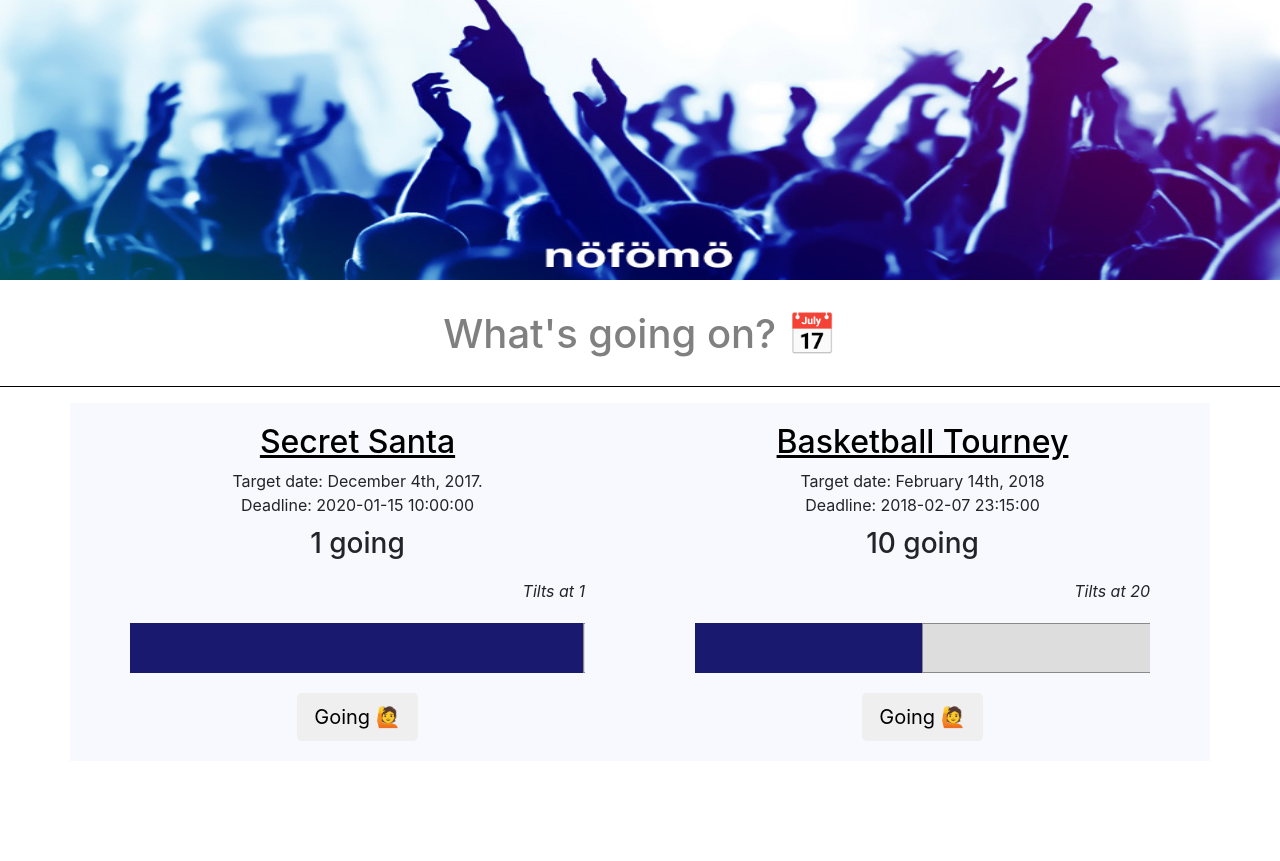
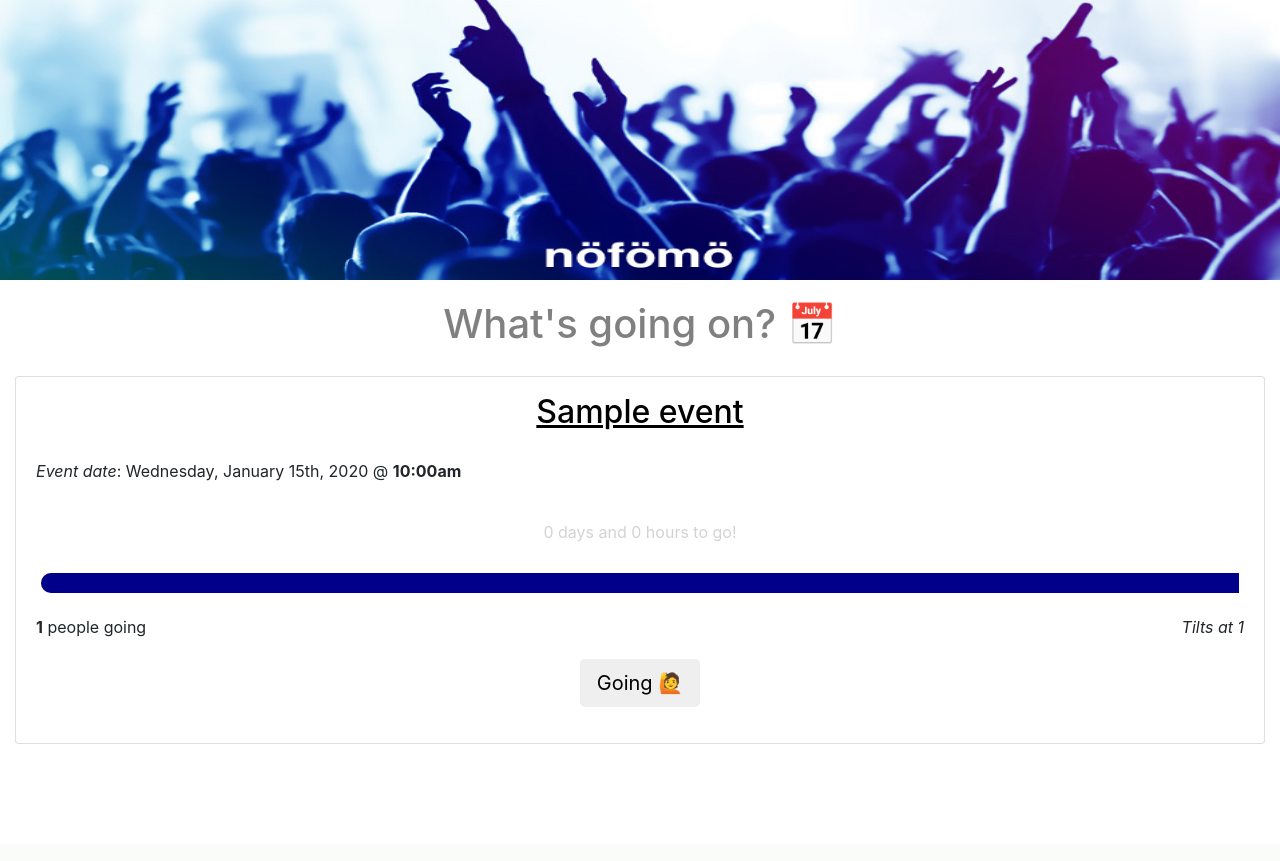
Before and after one commit to mindyart/sassafrass, a PHP site: page /events.php in a window 1280 px wide. After the commit the page ends 744 px from the top, so only its background shows below. Run offline with PHP 8.4, Linux system fonts and the light colour scheme; tables that the repository leaves empty hold one stand-in row (values such as "Sample post"); data that the repository does not hold is empty; some libraries are stand-ins or nearby versions.

Commit message:
progress twrds functionality

```diff
--- a/createTableStatements.sql
+++ b/createTableStatements.sql
@@ -7,9 +7,12 @@ CREATE TABLE Users (
 
 CREATE TABLE Events (
 	EventID INT NOT NULL AUTO_INCREMENT,
+    Title varchar(100),
 	Threshold INT NOT NULL,
 	Going INT,
+    eventDate DATETIME,
 	Deadline DATETIME,
+    description varchar(300),
 	PRIMARY KEY (EventID)
 );
 
--- a/events.php
+++ b/events.php
@@ -2,110 +2,103 @@
 <html lang="en">
   <head>
     <link rel="stylesheet" href="https://maxcdn.bootstrapcdn.com/bootstrap/4.0.0-beta.2/css/bootstrap.min.css" integrity="sha384-PsH8R72JQ3SOdhVi3uxftmaW6Vc51MKb0q5P2rRUpPvrszuE4W1povHYgTpBfshb" crossorigin="anonymous">
-    <link rel="stylesheet" href="stylesheets/styles.css">
+    <link rel="stylesheet" href="stylesheets/styles.css?v=<?=time();?>">
     <img src = "assets/logo.jpg" width = 100% height = 40%/>
-
     <script src="https://ajax.googleapis.com/ajax/libs/jquery/3.2.1/jquery.min.js"></script>
-
+    <script src=" http://ajax.googleapis.com/ajax/libs/jqueryui/1.7.2/jquery-ui.min.js"></script>
     <script>
-    // Get items from local storage for placing in the DB
+    // Get items from local storage for placing in the DB -- figure out how to php <-> js
       var email = localStorage.getItem("Email");
       var id_token = localStorage.getItem("id_token");
     </script>
+  </head>
 
-  </head>
   <body>
     <h1>What's going on? 📅</h1>
-    <p class="desc"></p>
-    <div class="container" padding = "">
-      <div class="row">
-        <div class="col">
-          <h2><a id="title" href="https://emojikeyboard.org/">Secret Santa</a></h2>
-
+    <div class="container-fluid">
+      <div class="card-deck">
             <?php
             include "dbconnection.php";
 
             $con = getdb();
-            $sql = "SELECT e.Deadline
-                , e.Going
-                ,e.Threshold
-                FROM Events e
-                WHERE e.EventID = 1;";
-
+            $sql = "SELECT e.EventID, e.Title, e.eventDate, e.Deadline, e.Going, e.Threshold FROM Events e order by 3 asc;";
             $result = mysqli_query($con, $sql);
 
             if (mysqli_num_rows($result) > 0) {
 
                while($row = mysqli_fetch_assoc($result)) {
+                 $eventID = $row['EventID'];
                  $going = $row['Going'];
                  $threshold = $row['Threshold'];
-                 $percentage = ($going / $threshold * 100);
-                 echo 'Target date: December 4th, 2017. <br>
-                 Deadline: ' . $row['Deadline'] .
-                 '<h3>' . $going . ' going </h3>
-                 <p class="tiltRight">Tilts at ' . $threshold . '</p>';
+                 $percentage = (($going / $threshold) * 100);
+                 $eventDate = date_create($row['eventDate']);
+                 $deadline = date_create($row['Deadline']);
+                 $interval = date_diff($deadline, $eventDate);
+
+                 echo '
+                  <div class="card">
+                    <div class="cardheader">
+                      <h2><a id="title" href="https://emojikeyboard.org/"> ' . $row['Title'] . ' </a></h2>
+                    </div>
+
+                    <div class="card-body info">
+                      <i>Event date</i>: ' . date_format($eventDate, 'l\, F jS\, Y \@ <b>g:ia</b>') . '<br><br>
+
+                      <p class="alert">' . $interval->format('%a days and %h hours to go!') . '<p>
+
+                      <div class="wrap">
+                        <div class="barz-percentage" data-percentage="' . $percentage . '"></div>
+                        <div class="barz-container">
+                          <div class="barz"></div>
+                        </div>
+                      </div>
+
+                      <span class="tiltLeft"><b>' . $going . '</b> people going </span>
+                      <span class="tiltRight">Tilts at ' . $threshold . '</span>
+
+                      <div class="buttonz">
+                        <form action= "attend.php" method= "post">
+                          <input type="hidden" name="eventID" value="' . $eventID . '"/>
+                          <input type="hidden" name="eventID" value="' . $eventID . '"/>
+                        <button type="button" class="btn btn-lg">Going 🙋</button>
+                      </div>
+                    </div>
+                  </div>
+                 ';
                }
             }
             else
             {
                echo "you have no records";
             }
-
-            echo '<div id="1a" class="progress-wrap-sv progress-sv" data-progress-percent=' . $percentage . '>
-                    <div id="1" class="progress-bar-sv progress-sv"></div>
-                  </div>'
             ?>
-
-		        <button type="button" class="btn btn-default btn-lg">Going 🙋</button>
-          </div>
-          <!-- hardcoded example -->
-          <div class="col">
-            <h2><a id="title" href="http://www.color-hex.com/color-names.html">Basketball Tourney</a></h2>
-            Target date: February 14th, 2018 <br>
-            Deadline: 2018-02-07 23:15:00
-            <h3> 10 going </h3>
-            <p class="tiltRight">Tilts at 20</p>
-            <div id="2a" class="progress-wrap-sv progress-sv" data-progress-percent="50">
-              <div id="2" class="progress-bar-sv progress-sv"></div>
-            </div>
-            <button type="button" class="btn btn-default btn-lg">Going 🙋</button>
           </div>
         </div>
-      </div>
 
+<!-- progress bar script -->
       <script>
-      // on page load...
-  moveProgressBar();
-  // on browser resize...
-  $(window).resize(function() {
-      moveProgressBar();
-  });
-
-  // SIGNATURE PROGRESS
-  function moveProgressBar() {
-    console.log("moveProgressBar");
-      var getPercent1 = ($('#1a').data('progress-percent') / 100);
-      var getProgressWrapWidth1 = $('#1').width();
-      var progressTotal1 = getPercent1 * getProgressWrapWidth1;
-      var animationLength = 2500;
-
-      // on page load, animate percentage bar to data percentage length
-      // .stop() used to prevent animation queueing
-      $('#1').stop().animate({
-          left: progressTotal1
-      }, animationLength);
-
-      var getPercent2 = ($('#2a').data('progress-percent') / 100);
-      var getProgressWrapWidth2 = $('#2').width();
-      var progressTotal2 = getPercent2 * getProgressWrapWidth2;
-      var animationLength = 2500;
-
-      // on page load, animate percentage bar to data percentage length
-      // .stop() used to prevent animation queueing
-      $('#2').stop().animate({
-          left: progressTotal2
-      }, animationLength);
-  }
+      $('.barz-percentage[data-percentage]').each(function () {
+        var progress = $(this);
+        var percentage = Math.ceil($(this).attr('data-percentage'));
+        $({countNum: 0}).animate({countNum: percentage}, {
+          duration: 2000,
+          easing:'linear',
+          step: function() {
+            // What todo on every count
+          var pct = '';
+          if(percentage == 0){
+            pct = Math.floor(this.countNum) + '%';
+          }
+          if(percentage > 100){
+            pct = 100 + '%';
+          }
+          else{
+            pct = Math.floor(this.countNum+1) + '%';
+          }
+          progress.siblings().children().css('width',pct);
+          }
+        });
+      });
       </script>
     </body>
   </html>
--- a/stylesheets/styles.css
+++ b/stylesheets/styles.css
@@ -9,45 +9,35 @@ body {
   padding: 20px 20px;
 }
 
-.progress-sv {
-  width: 100%;
-  height: 50px;
-}
-.progress-wrap-sv {
-  background: #191970;
-  margin: 20px 0;
-  overflow: hidden;
-  position: relative;
-
-}
-.progress-bar-sv {
-  background: #ddd;
-  left: 0;
-  position: absolute;
-  top: 0;
-  border: 1px solid #8b8989;
+ul {
+  column-count: 2;
+  column-gap: 0px;
 }
 
 h1 {
   color: gray;
-  padding: 30px 10px 0px;
+  padding: 20px 0px;
   text-align: center;
 }
 
-h3 {
-  padding: 10px 0px;
+h2 {
+  padding-top: 0.5em;
+  text-align: center;
 }
 
-p.tiltRight {
-  text-align: right;
-  font-style: italic;
+p.alert {
+  text-align: center;
+  color:lightgray;
 }
 
-p.desc {
-  text-align: center;
+span.tiltLeft {
+  text-align: left;
+  font-style: bold;
+}
+
+span.tiltRight {
+  float:  right;
   font-style: italic;
-  padding-bottom: 20px;
-  border-bottom: 1px solid black;
 }
 
 #title {
@@ -55,14 +45,45 @@ p.desc {
   text-decoration: underline;
 }
 
-.col {
-  text-align: center;
-  margin: 0px 40px;
-  border: 1px;
-}
-
 .btn.btn-default:focus,
 .btn.btn-default:active,
 .btn.btn-default:hover {
   background-color: lightgray;
 }
+
+.buttonz {
+  margin-top: 20px;
+  text-align: center;
+}
+
+.wrap {
+  /* height: 50px; */
+  -webkit-border-radius: 4px;
+  -moz-border-radius: 4px;
+  border-radius: 4px;
+  padding: 0px 5px 10px 5px;
+}
+
+.barz-container {
+  -webkit-border-radius: 10px;
+  -moz-border-radius: 10px;
+  border-radius: 10px;
+  height: 20px;
+  background: darkgray;
+  width: 100%;
+  margin: 12px 0px;
+}
+
+.barz {
+  float: left;
+  background: darkblue;
+  height: 100%;
+  -webkit-border-radius: 10px 0px 0px 10px;
+  -moz-border-radius: 10px 0px 0px 10px;
+  border-radius: 10px 0px 0px 10px;
+  -ms-filter: "progid:DXImageTransform.Microsoft.Alpha(Opacity=100)";
+  filter: alpha(opacity=100);
+  -moz-opacity: 1;
+  -khtml-opacity: 1;
+  opacity: 1;
+}
```
